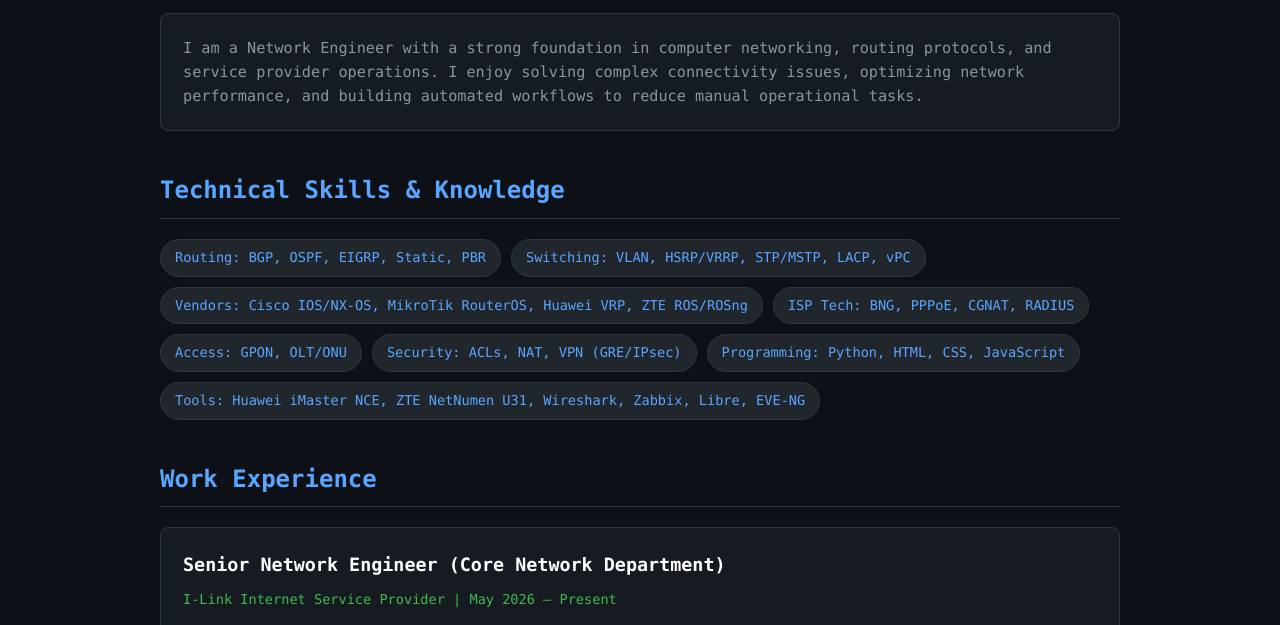
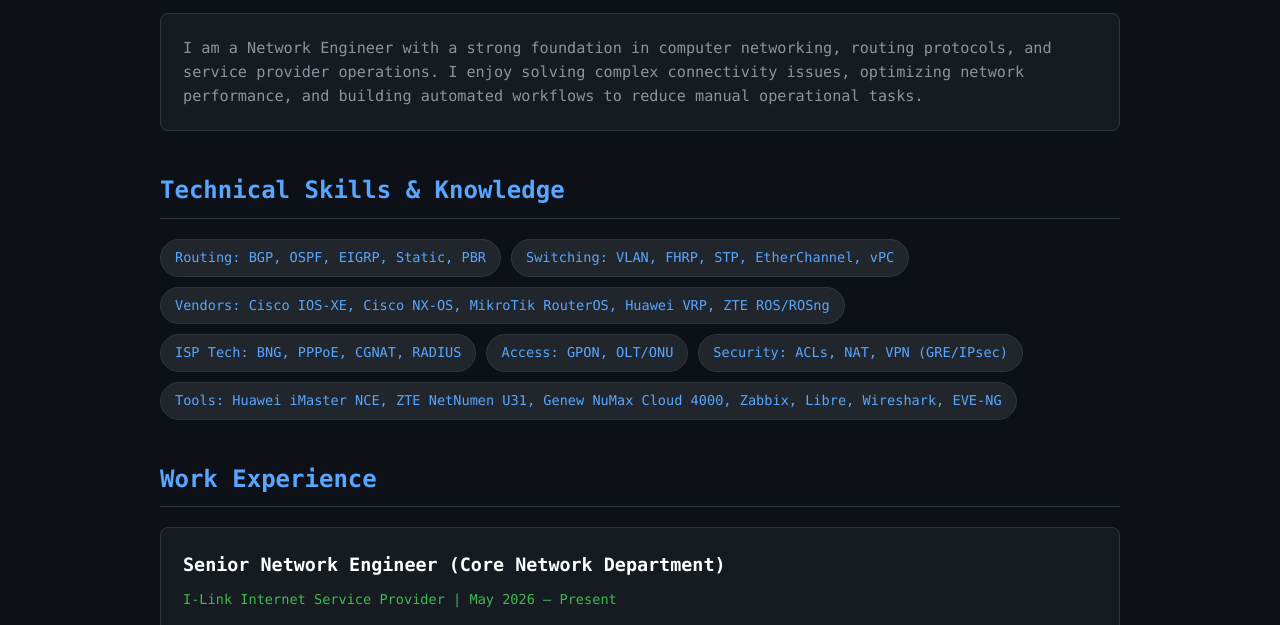
Before and after one commit to aungmyohtun-ne-hub/Portfolio, a plain HTML site: page about.html in a window 1280 px wide. Shown: the part 156-781 px from the top of the page. Drawn offline with Linux system fonts and the light colour scheme.

Commit message:
Add files via upload

```diff
--- a/about.html
+++ b/about.html
@@ -35,13 +35,13 @@
         <h2 class="section-title">Technical Skills & Knowledge</h2>
         <div class="skills-container">
             <span class="skill-tag">Routing: BGP, OSPF, EIGRP, Static, PBR</span>
-            <span class="skill-tag">Switching: VLAN, HSRP/VRRP, STP/MSTP, LACP, vPC</span>
-            <span class="skill-tag">Vendors: Cisco IOS/NX-OS, MikroTik RouterOS, Huawei VRP, ZTE ROS/ROSng</span>
+            <span class="skill-tag">Switching: VLAN, FHRP, STP, EtherChannel, vPC</span>
+            <span class="skill-tag">Vendors: Cisco IOS-XE, Cisco NX-OS, MikroTik RouterOS, Huawei VRP, ZTE ROS/ROSng</span>
             <span class="skill-tag">ISP Tech: BNG, PPPoE, CGNAT, RADIUS</span>
             <span class="skill-tag">Access: GPON, OLT/ONU</span>
             <span class="skill-tag">Security: ACLs, NAT, VPN (GRE/IPsec)</span>
-            <span class="skill-tag">Programming: Python, HTML, CSS, JavaScript</span>
-            <span class="skill-tag">Tools: Huawei iMaster NCE, ZTE NetNumen U31, Wireshark, Zabbix, Libre, EVE-NG</span>
+        <!--<span class="skill-tag">Programming: Python, HTML, CSS, JavaScript</span>-->
+            <span class="skill-tag">Tools: Huawei iMaster NCE, ZTE NetNumen U31, Genew NuMax Cloud 4000, Zabbix, Libre, Wireshark, EVE-NG</span>
         </div>
 
         <h2 class="section-title">Work Experience</h2>
```
